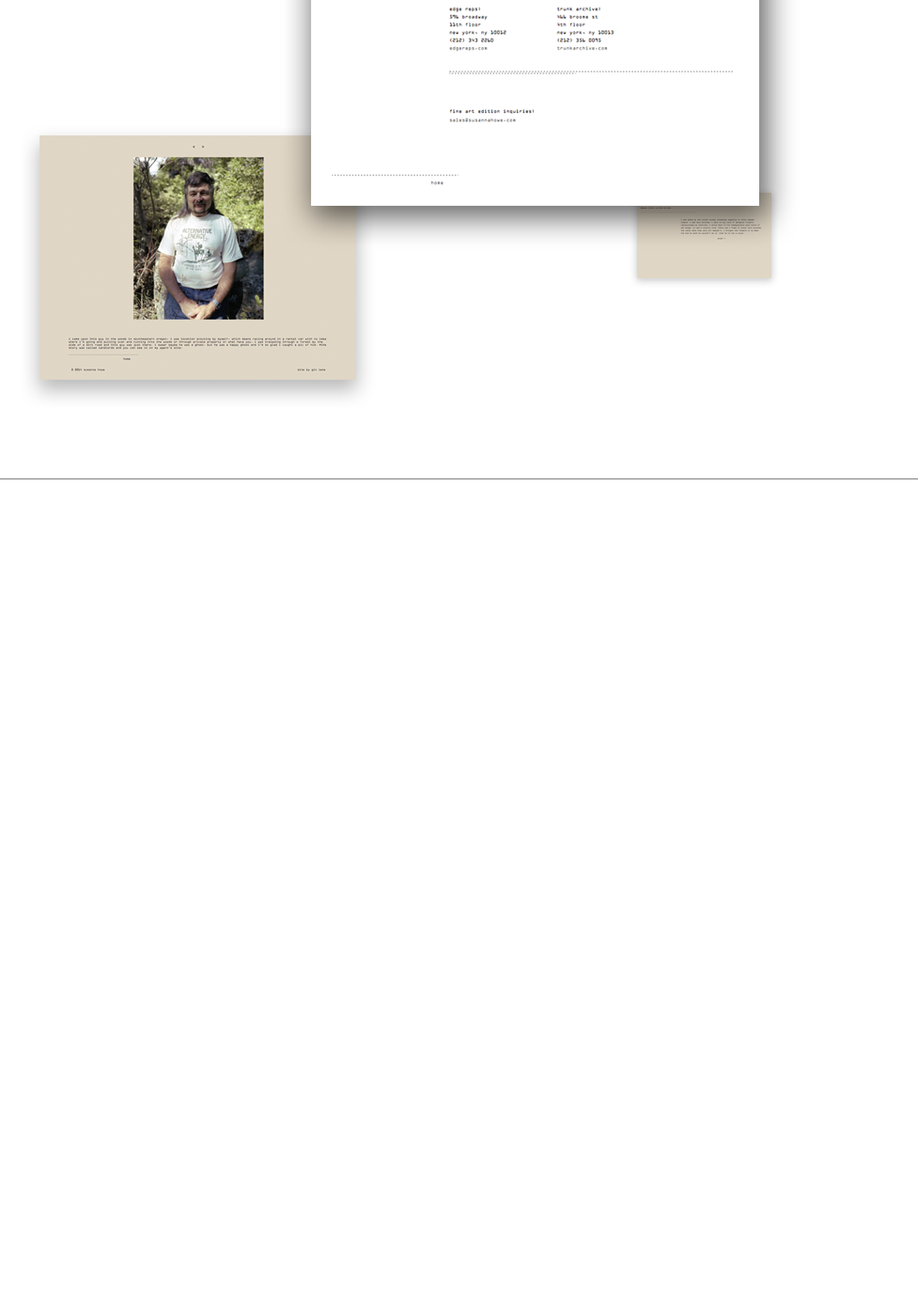
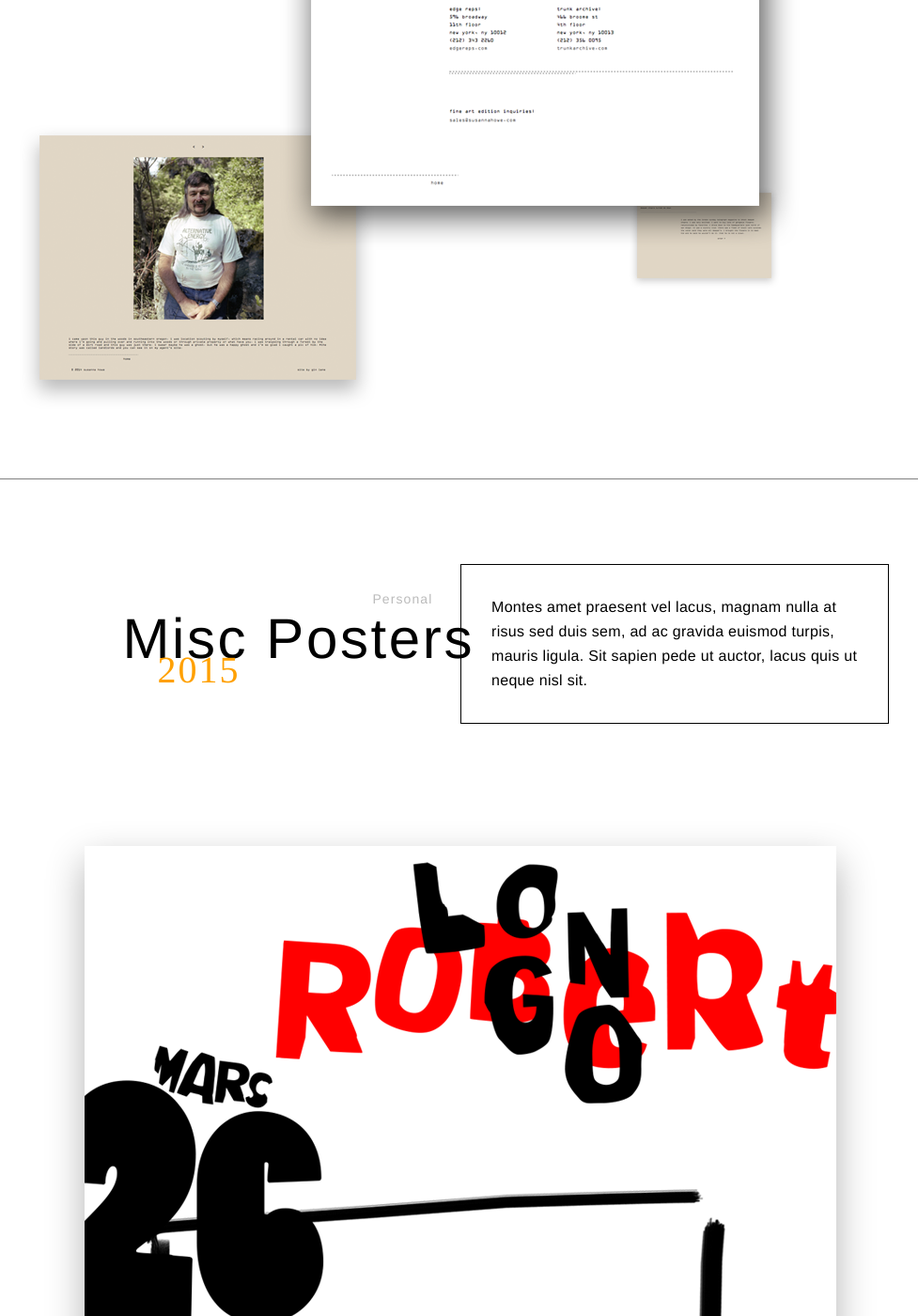
Before and after one commit to allanyu/ayu, a Jekyll site: the page built from index.html, in a window 1280 px wide and 1400 px high, scrolled down 24028 px. Shown: the whole window at 94% size, without its empty margins (150-1127 px from the left). Built offline with Jekyll 4.4.1, drawn with Linux system fonts in a browser that asks for light colours; nearby versions of some CDN libraries; before the commit the page ends 24658 px from its top, so only the background shows below that.

Commit message:
added posters

```diff
--- a/_includes/footer.html
+++ b/_includes/footer.html
@@ -1,4 +1,3 @@
-<footer class="site-footer">
-
-
+<footer>
+    <p class="footer">&copy; 2015</p>
 </footer>
--- /dev/null
+++ b/_includes/posters.html
@@ -0,0 +1,29 @@
+<div class="project">
+
+  <div class="projectIntro posters">
+
+    <div class="introLeft posters">
+      <h1 class="posters">Misc Posters</h1>
+      <h2 class="posters">2015</h2>
+      <h3 class="posters">Personal</h3>
+    </div>
+
+    <div class="introRight posters">
+      <p class="posters">Montes amet praesent vel lacus, magnam nulla at risus sed duis sem, ad ac gravida euismod turpis, mauris ligula. Sit sapien pede ut auctor, lacus quis ut neque nisl sit.</p>
+    </div>
+  </div>
+
+  <div class="projectBody posters">
+    <img id="posters" src="images/posters/longo.png">
+    <img id="posters" src="images/posters/fabrik.png">
+    <img id="posters" src="images/posters/sontag.png">
+    <img id="posters" src="images/posters/silverwind.png">
+    <img id="posters" src="images/posters/riit.png">
+    <img id="posters" src="images/posters/lewitt.png">
+    <img id="posters" src="images/posters/rosetta.png">
+    <img id="posters" src="images/posters/squiggle.png">
+  </div>
+
+  <hr noshade size=1>
+
+</div>
--- a/_layouts/default.html
+++ b/_layouts/default.html
@@ -10,7 +10,6 @@
     {{ content }}
 
     {% include footer.html %}
-
     </div>
   </body>
 
--- /dev/null
+++ b/_sass/_footer.scss
@@ -0,0 +1,11 @@
+footer{
+  display: block;
+  width: 100%;
+}
+
+p.footer{
+  margin: 150px auto;
+  display: block;
+  text-align: center;
+  font-size: 60px;
+}
--- /dev/null
+++ b/_sass/_posters.scss
@@ -0,0 +1,53 @@
+.projectIntro.posters{
+  padding-top: 20px;
+}
+
+.introLeft.posters{
+  width: 500px;
+  position: relative;
+  left: 19%;
+  z-index: -10;
+}
+
+h2.posters{
+  position: absolute;
+  color: #ffa000;
+  top: 43px;
+  left: 37px;
+}
+
+h3.posters{
+  position: absolute;
+  top: -20px;
+  left: 266px;
+}
+
+.introRight.posters{
+  width: 500px;
+  position: relative;
+  left: 50%;
+  top: -110px;
+  z-index: -20;
+}
+
+ p.posters{
+  width: 390px;
+  border: 1px solid #000;
+  padding: 32px;
+}
+
+.projectBody.posters{
+  margin: 20px auto 120px;
+  max-width: 100%;
+  position: relative;
+}
+
+img#posters{
+  max-width: 100%;
+  display: block;
+  margin: 0px auto 120px;
+
+  -webkit-box-shadow:0 16px 38px rgba(0, 0, 0, 0.3), 0 0 40px rgba(0, 0, 0, 0.1) inset;
+  -moz-box-shadow:0 16px 38px rgba(0, 0, 0, 0.3), 0 0 40px rgba(0, 0, 0, 0.1) inset;
+  box-shadow:0 16px 38px rgba(0, 0, 0, 0.3), 0 0 40px rgba(0, 0, 0, 0.1) inset;
+}
--- a/css/main.scss
+++ b/css/main.scss
@@ -14,7 +14,9 @@
 	"projfla",
 	"want",
 	"eo",
-	"howe"
+	"howe",
+	"posters",
+	"footer"
 ;
 
 // Global CSS
--- a/index.html
+++ b/index.html
@@ -10,3 +10,4 @@ layout: default
 {% include want.html %}
 {% include eo.html %}
 {% include howe.html %}
+{% include posters.html %}
```
Also changed, not shown: images/posters/fabrik.png (added), images/posters/lewitt.png (added), images/posters/longo.png (added), images/posters/riit.png (added), images/posters/rosetta.png (added), images/posters/silverwind.png (added), images/posters/sontag.png (added), images/posters/squiggle.png (added).
